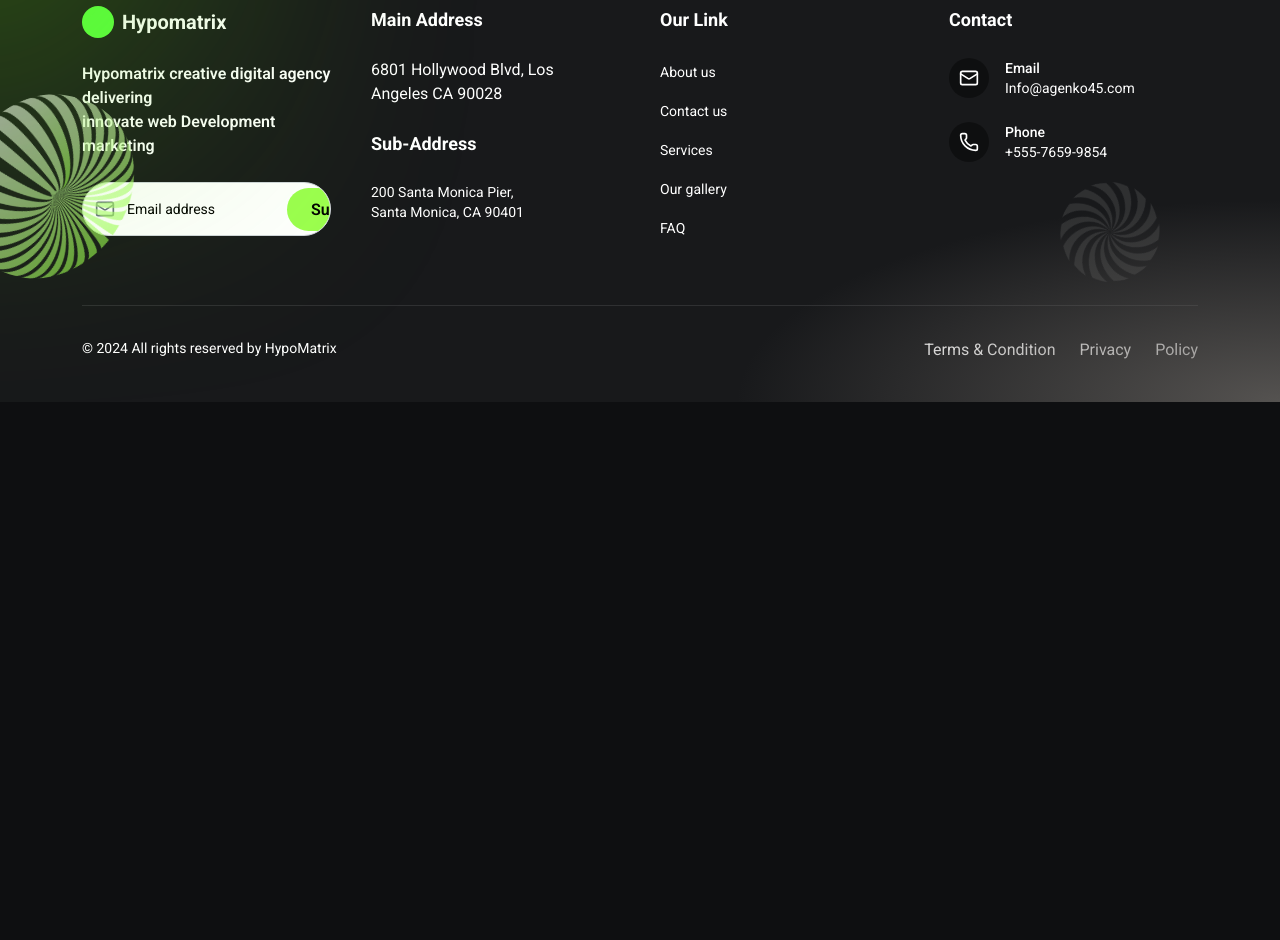
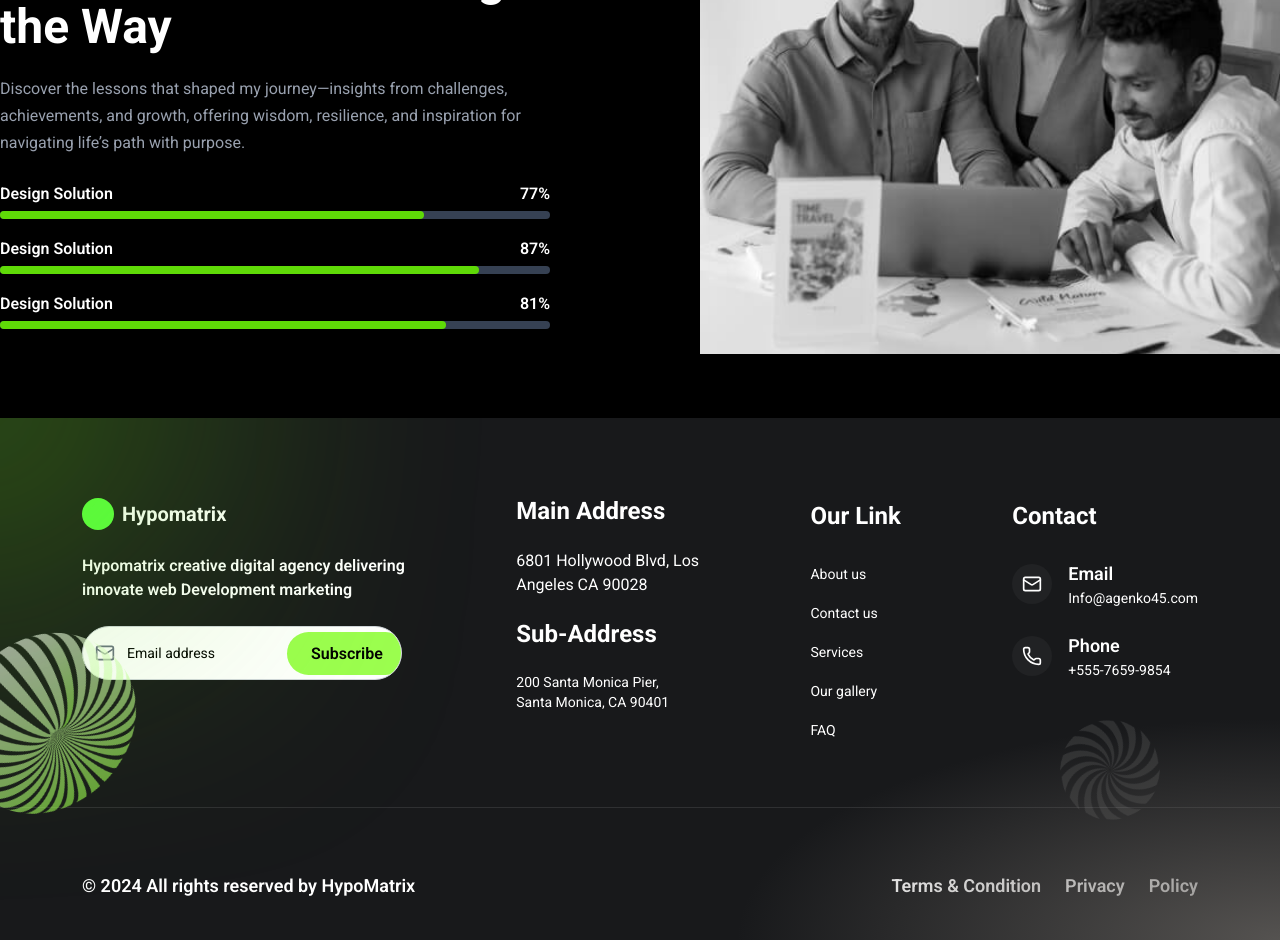
Before and after one commit to codeftshaunak/hypomatrix-v2, a Next.js app: page /team-details in a window 1280 px wide. Shown: the part 1200-2140 px from the top of the page. Before the commit the page ends 1602 px from the top, so only its background shows below. Built offline with nearby package versions, Linux system fonts and the light colour scheme.

Commit message:
Update footer section

```diff
--- a/src/components/layouts/footer.tsx
+++ b/src/components/layouts/footer.tsx
@@ -42,10 +42,10 @@ export function Footer() {
         </div>
       </motion.div>
 
-      <div className="container">
-        <div className="grid grid-cols-1 md:grid-cols-4 gap-10 mb-16">
+      <div className="">
+        <div className="md:flex items-start justify-between gap-10 mb-16 container">
           {/* Column 1: Logo and subscribe */}
-          <div className="md:col-span-1">
+          <div>
             <a href="#" className="flex items-center gap-2 mb-6">
               <div className="w-8 h-8 rounded-full bg-[#5cff44]"></div>
               <span className="font-bold text-xl text-white">Hypomatrix</span>
@@ -56,7 +56,7 @@ export function Footer() {
               Development marketing
             </p>
 
-            <div className="flex items-center border border-gray-300 bg-white rounded-full overflow-hidden max-w-xs">
+            <div className="flex items-center border border-gray-300 bg-white rounded-full overflow-hidden max-w-xs md:mb-0 mb-4">
               <div className="flex items-center px-3">
                 <Mail className="h-5 w-5 text-gray-500" />
               </div>
@@ -65,20 +65,20 @@ export function Footer() {
                 placeholder="Email address"
                 className="flex-1 py-4 text-sm outline-none text-black placeholder:text-black"
               />
-              <button className="bg-[#9CFE4F] text-black font-semibold px-6 py-2 rounded-full mr-1">
+              <button className="bg-[#9CFE4F] text-black font-semibold px-6 py-2 rounded-full mr-1 cursor-pointer">
                 Subscribe
               </button>
             </div>
           </div>
 
           {/* Column 2: Main Address */}
-          <div className="">
-            <h3 className="font-bold text-lg mb-6">Main Address</h3>
+          <div>
+            <h3 className="font-bold mb-6 text-heading-4">Main Address</h3>
             <p className="text-base text-white mb-6">
               6801 Hollywood Blvd, Los <br /> Angeles CA 90028
             </p>
 
-            <h3 className="font-bold text-lg mb-6">Sub-Address</h3>
+            <h3 className="font-bold text-heading-4 mb-6">Sub-Address</h3>
             <p className="text-sm text-white">
               200 Santa Monica Pier,
               <br />
@@ -88,7 +88,9 @@ export function Footer() {
 
           {/* Column 3: Our Link */}
           <div className="">
-            <h3 className="font-bold text-lg mb-6">Our Link</h3>
+            <h3 className="font-bold text-lg mb-6  text-heading-4 mt-4 md:mt-0">
+              Our Link
+            </h3>
             <ul className="space-y-3">
               <li>
                 <a
@@ -135,62 +137,64 @@ export function Footer() {
 
           {/* Column 4: Contact */}
           <div className="">
-            <h3 className="font-bold text-lg mb-6">Contact</h3>
+            <h3 className="font-bold text-lg mb-6  text-heading-4 mt-4 md:mt-0">
+              Contact
+            </h3>
 
             <div className="space-y-6">
               <div className="flex items-center gap-4">
-                <div className="w-10 h-10 rounded-full bg-black/40 flex items-center justify-center">
+                <div className="w-10 h-10 rounded-full bg-[#212224] flex items-center justify-center">
                   <Mail className="w-5 h-5 text-white" />
                 </div>
                 <div>
-                  <p className="text-sm font-medium">Email</p>
+                  <p className="text-lg font-semibold">Email</p>
                   <p className="text-sm text-white">Info@agenko45.com</p>
                 </div>
               </div>
 
               <div className="flex items-center gap-4">
-                <div className="w-10 h-10 rounded-full bg-black/40 flex items-center justify-center">
+                <div className="w-10 h-10 rounded-full bg-[#212224] flex items-center justify-center">
                   <Phone className="w-5 h-5 text-white" />
                 </div>
                 <div>
-                  <p className="text-sm font-medium">Phone</p>
+                  <p className="text-lg font-semibold">Phone</p>
                   <p className="text-sm text-white">+555-7659-9854</p>
                 </div>
               </div>
             </div>
           </div>
         </div>
-
+        <div className="pt-8 border-t border-white/10 flex flex-col md:flex-row  gap-4 justify-between"></div>
         {/* Bottom section */}
-        <div className="pt-8 border-t border-white/10 flex flex-col md:flex-row  gap-4 justify-between">
-          <p className="text-sm text-white">
+        <div className="pt-8 flex flex-col md:flex-row  gap-4 justify-between container">
+          <p className="text-lg text-white font-semibold">
             © 2024 All rights reserved by HypoMatrix
           </p>
 
           <div className="flex gap-6">
             <a
               href="#"
-              className="text-base text-white hover:text-[#5cff44] transition-colors"
+              className="text-lg text-white hover:text-[#5cff44] transition-colors font-semibold"
             >
               Terms & Condition
             </a>
             <a
               href="#"
-              className="text-base text-white hover:text-[#5cff44] transition-colors"
+              className="text-lg text-white hover:text-[#5cff44] transition-colors font-semibold"
             >
               Privacy
             </a>
             <a
               href="#"
-              className="text-base text-white hover:text-[#5cff44] transition-colors"
+              className="text-lg text-white hover:text-[#5cff44] transition-colors font-semibold"
             >
               Policy
             </a>
           </div>
         </div>
       </div>
-      <div className="absolute bg-primary size-[261px] rounded-full blur-[150px] -left-[150px] -top-[150px]" />
-      <div className="absolute inset-0 bg-[radial-gradient(ellipse_at_bottom_right,_rgba(100,97,94,0.8)_0%,_transparent_30%)]"></div>
+      <div className="absolute bg-primary size-[261px] rounded-full blur-[150px] -left-[150px] -top-[150px] pointer-events-none" />
+      <div className="absolute inset-0 bg-[radial-gradient(ellipse_at_bottom_right,_rgba(100,97,94,0.8)_0%,_transparent_30%)] pointer-events-none"></div>
     </footer>
   );
 }
--- a/src/views/contact/index.tsx
+++ b/src/views/contact/index.tsx
@@ -1,11 +1,11 @@
 import React from "react";
 import ContactSection from "./contact";
-import CommonCard from "@/components/common/common-card";
+import PageHeader from "@/components/common/page-header";
 
 const ContactView = () => {
   return (
     <div>
-      <CommonCard title="Contact" link="contact" text="Contact" />
+      <PageHeader title="Contact" link="contact" text="Contact" />
       <ContactSection />
     </div>
   );
--- a/src/views/faq/index.tsx
+++ b/src/views/faq/index.tsx
@@ -1,11 +1,11 @@
 import React from "react";
 import FAQ from "./faq-section";
-import CommonCard from "@/components/common/common-card";
+import PageHeader from "@/components/common/page-header";
 
 const FaqView = () => {
   return (
     <div>
-      <CommonCard title="Faqs" link="faq" text="Faqs" />
+      <PageHeader title="Faqs" link="faq" text="Faqs" />
       <FAQ />
     </div>
   );
--- a/src/views/team-details/index.tsx
+++ b/src/views/team-details/index.tsx
@@ -1,12 +1,12 @@
 import React from "react";
 import UserProfile from "./user-profile";
 import Experience from "./experience";
-import CommonCard from "@/components/common/common-card";
+import PageHeader from "@/components/common/page-header";
 
 const TeamDetailsView = () => {
   return (
     <div>
-      <CommonCard
+      <PageHeader
         link="team-details"
         text="Team Details"
         title="Team Details"
```
